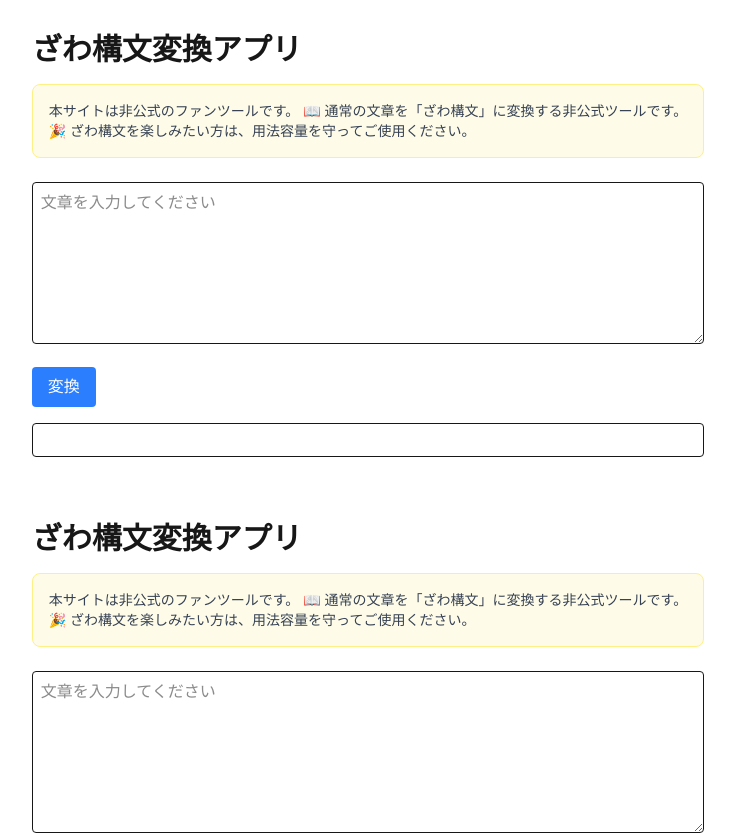
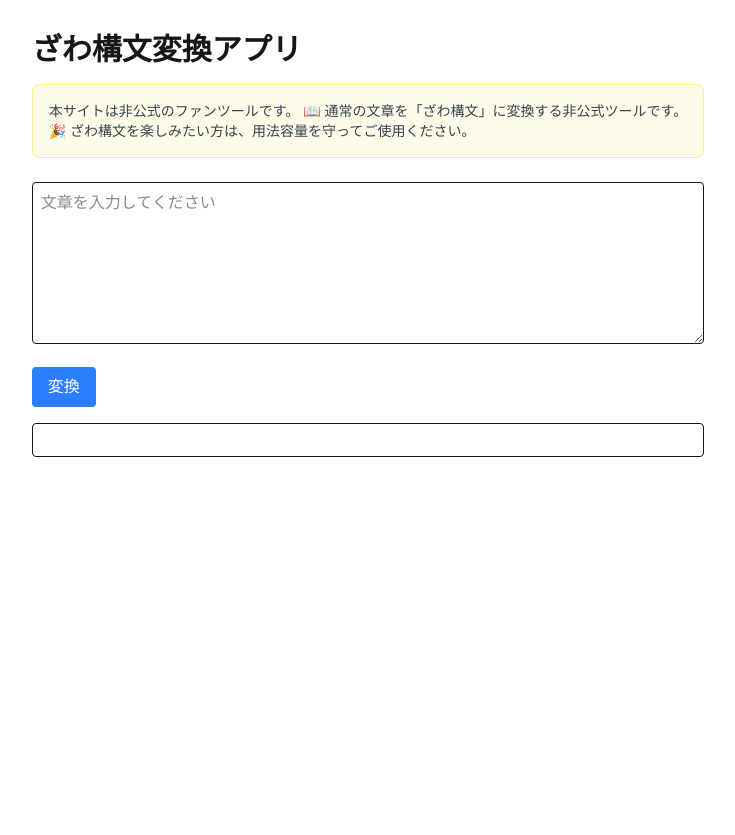
Before and after one commit to imaGiorno/zawa-app, a Next.js app: page / in a window 1280 px wide. Shown: the top 835 px of the page, without its empty margins (272-1007 px from the left). After the commit the page ends 800 px from the top, so only its background shows below. Built offline with nearby package versions, Linux system fonts and the light colour scheme.

Commit message:
fix layout

```diff
--- a/app/layout.tsx
+++ b/app/layout.tsx
@@ -1,5 +1,4 @@
 import Script from "next/script";
-import type { Metadata } from "next";
 import { Geist, Geist_Mono } from "next/font/google";
 import "./globals.css";
 
@@ -25,15 +24,15 @@ export default function RootLayout({
 }>) {
   return (
     <html
-      lang="en"
+      lang="ja"
       className={`${geistSans.variable} ${geistMono.variable} h-full antialiased`}
     >
-<html lang="ja">
       <head>
         <Script
           async
           src="https://www.googletagmanager.com/gtag/js?id=G-W2MPK2C65P"
         />
+
         <Script id="google-analytics">
           {`
             window.dataLayer = window.dataLayer || [];
@@ -45,11 +44,9 @@ export default function RootLayout({
         </Script>
       </head>
 
-  <body>
+      <body className="min-h-full flex flex-col">
         {children}
       </body>
     </html>
-      <body className="min-h-full flex flex-col">{children}</body>
-    </html>
   );
 }
```
Lines whose indentation alone changed are shown as unchanged.
